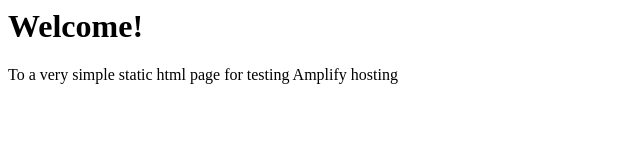
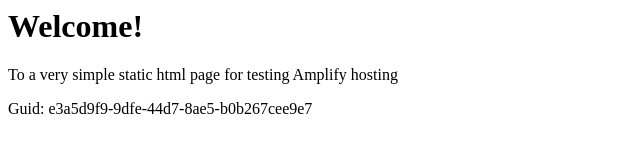
Before and after one commit to aws-aemilia-pdx/Github-PR-Commit-Integration-Test-DoNotTouch-Gith-P5X5MO5I-v1-gamma-us-west-2, a website: page src/index.html in a window 1280 px wide. Shown: the whole page, without its empty margins (0-640 px from the left). Drawn offline with Linux system fonts and the light colour scheme.

Commit message:
commit from integ tests

```diff
--- a/src/index.html
+++ b/src/index.html
@@ -1,3 +1,5 @@
+
+
 <html lang="en">
 
 <head>
@@ -10,6 +12,6 @@
 <body>
     <h1>Welcome!</h1>
     <p>To a very simple static html page for testing Amplify hosting</p>
-</body>
+    <p>Guid: e3a5d9f9-9dfe-44d7-8ae5-b0b267cee9e7</p></body>
 
 </html>
```
